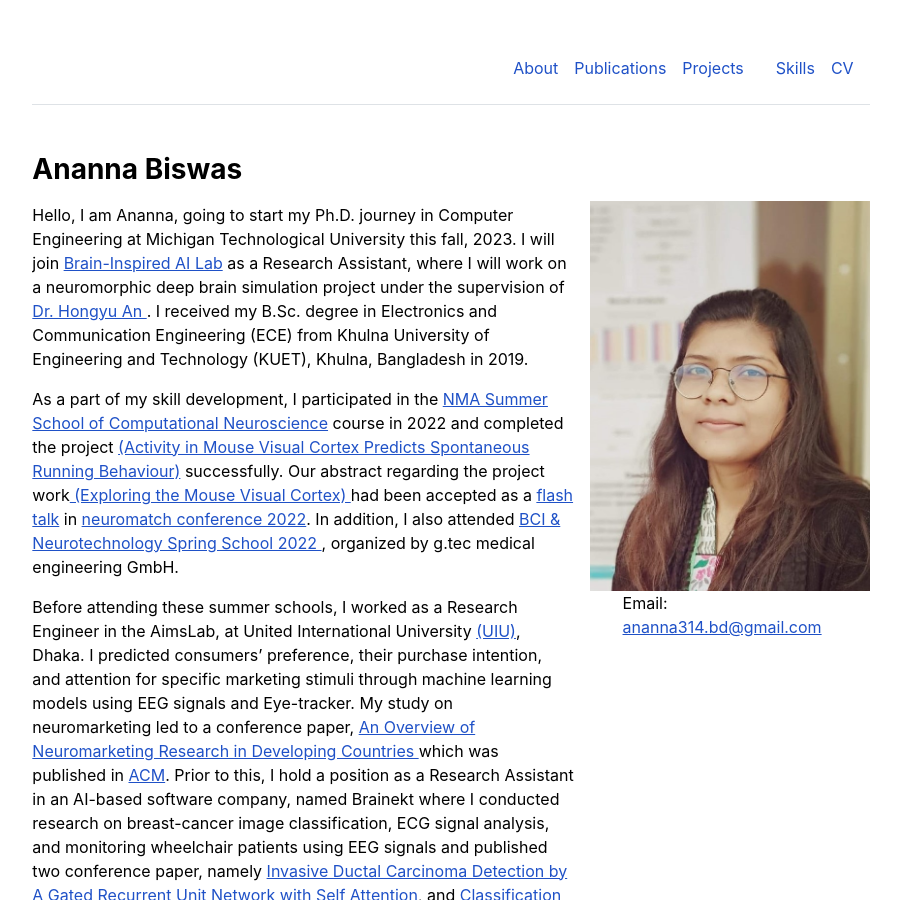
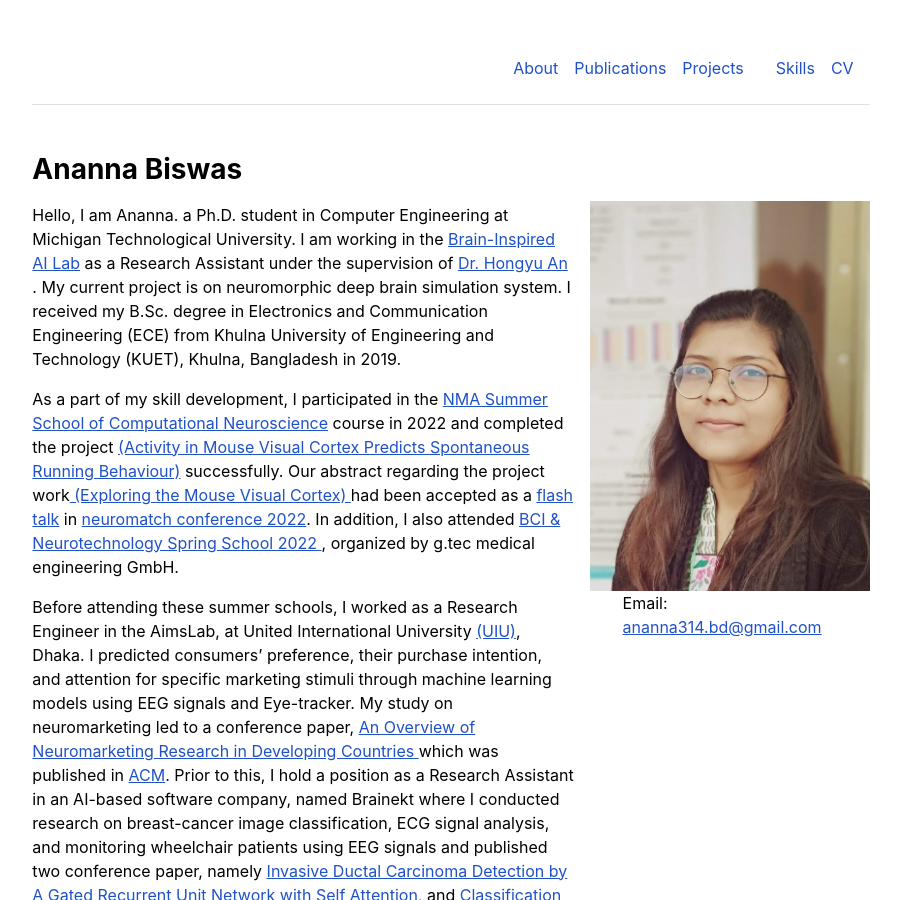
Before and after one commit to Anannabiswas/anannabiswas.github.io, a Jekyll site: the page built from index.md, in a window 1280 px wide and 900 px high. Shown: the whole window, without its empty margins (189-1090 px from the left). Built offline with Jekyll 4.4.1, drawn with Linux system fonts in a browser that asks for light colours.

Commit message:
index.md

```diff
--- a/index.md
+++ b/index.md
@@ -4,9 +4,9 @@ title: "Ananna Biswas | About"
 
 ---
 
- Hello, I am Ananna, going to start my Ph.D. journey in Computer Engineering at Michigan Technological University this fall, 2023. I will join
- <a href ="https://sites.google.com/mtu.edu/hongyu/home" target="_blank"> Brain-Inspired AI Lab</a> as a Research Assistant, where I will work on a neuromorphic deep brain simulation project under the supervision of
- <a href = "https://sites.google.com/mtu.edu/hongyu/group" target="_blank">Dr. Hongyu An </a>. I received my B.Sc. degree in Electronics and Communication Engineering (ECE) from Khulna University of Engineering and Technology (KUET), Khulna, Bangladesh in 2019.
+ Hello, I am Ananna. a Ph.D. student in Computer Engineering at Michigan Technological University. I am working in the
+ <a href ="https://sites.google.com/mtu.edu/hongyu/home" target="_blank"> Brain-Inspired AI Lab</a> as a Research Assistant under the supervision of
+ <a href = "https://sites.google.com/mtu.edu/hongyu/group" target="_blank">Dr. Hongyu An </a>. My current project is on neuromorphic deep brain simulation system. I received my B.Sc. degree in Electronics and Communication Engineering (ECE) from Khulna University of Engineering and Technology (KUET), Khulna, Bangladesh in 2019.
 
  As a part of my skill development, I participated in the <a href = "https://compneuro.neuromatch.io/tutorials/intro.html" target="_blank">NMA Summer School of
  Computational Neuroscience</a> course in 2022 and completed the project <a href = "https://anannabiswas.github.io/projects" target="_blank"> (Activity in Mouse Visual
```
